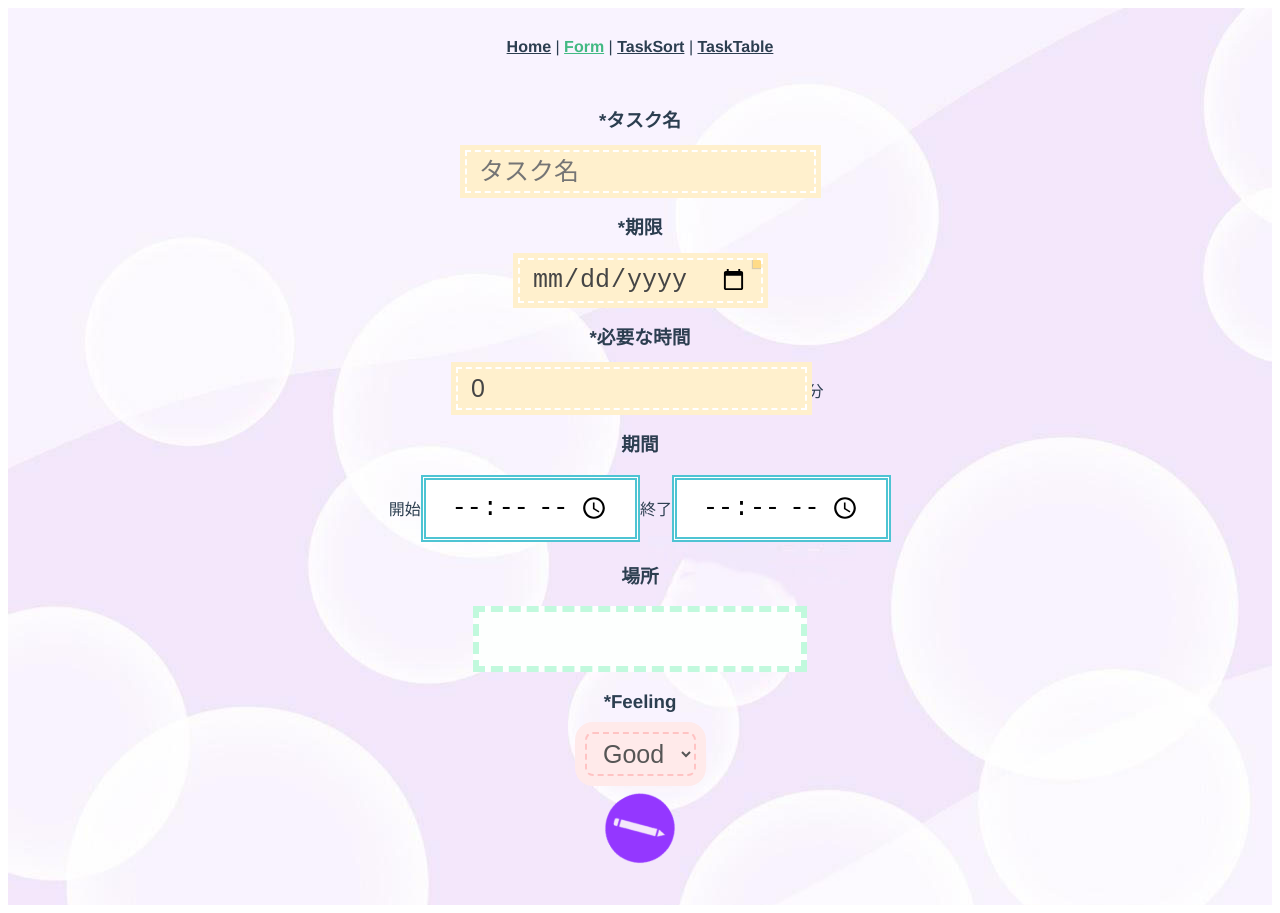
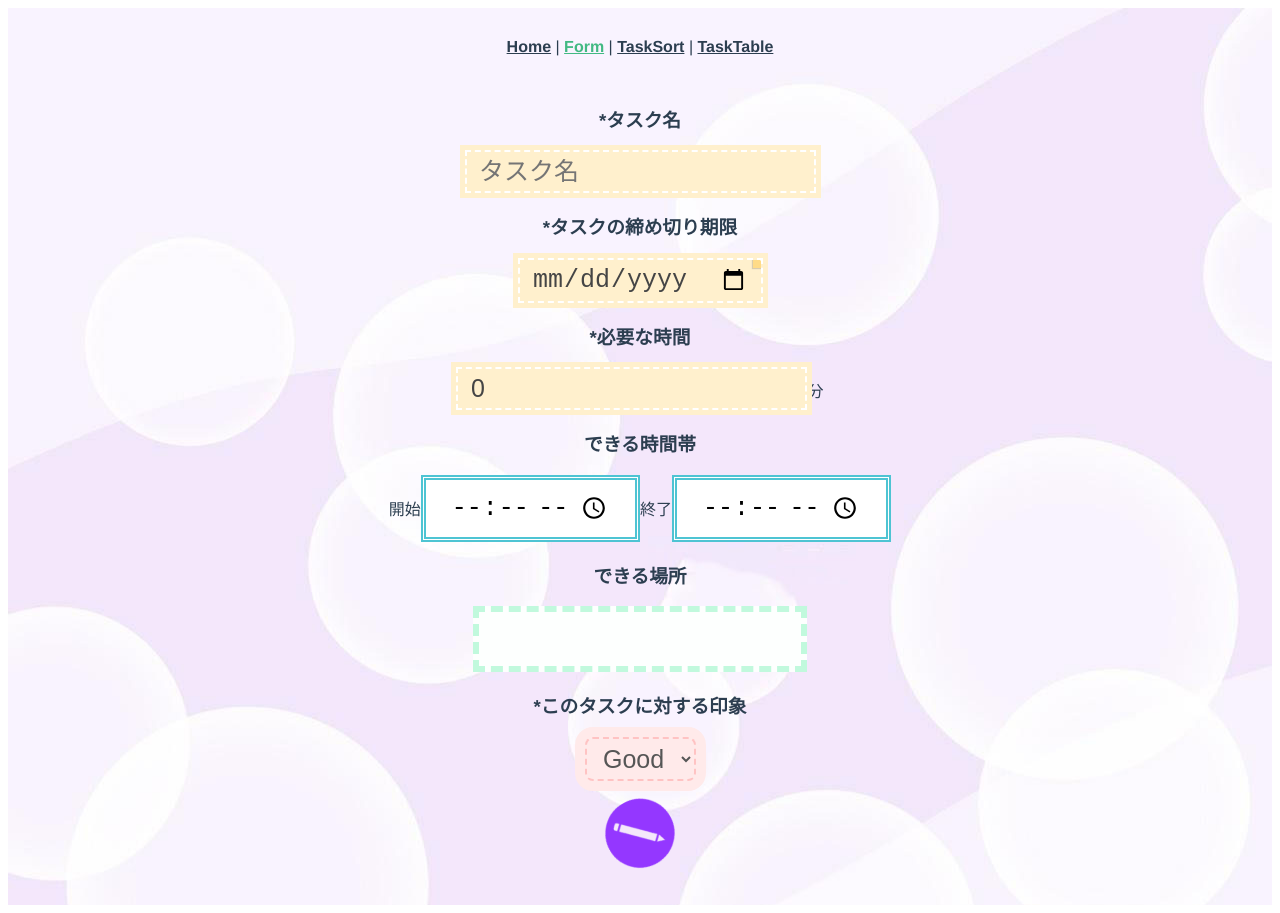
Before and after one commit to FukeKazki/TapiokaTaskApp, a Vue app: page /form in a window 1280 px wide. Built offline with nearby package versions, Linux system fonts and the light colour scheme.

Commit message:
Update: 各種ボタン名称の簡易化

```diff
--- a/src/views/Form.vue
+++ b/src/views/Form.vue
@@ -5,7 +5,7 @@
             <input type="text" placeholder="タスク名" v-model="name" class="box25">
 
 
-            <h3>*期限</h3>
+            <h3>*タスクの締め切り期限</h3>
             <input type="date" v-model="dedLine" class="box25">
 
 
@@ -13,17 +13,17 @@
             <input type="number" v-model="usingTime" class="box25">分
 
 
-            <h3>期間</h3>
+            <h3>できる時間帯</h3>
             <span>開始</span><input type="time" v-model="start" class="box5">
             <span>終了</span><input type="time" v-model="end" class="box5">
 
 
-            <h3>場所</h3>
+            <h3>できる場所</h3>
             <input type="text" v-model="tmpPlace" class="box6" @change="setPlace">
 
 
             <div>
-                <h3>*Feeling</h3>
+                <h3>*このタスクに対する印象</h3>
                 <select name="" id="" v-model="feeling" class="box15">
                     <option value="Good" selected>Good</option>
                     <option value="Bad">Bad</option>
--- a/src/views/TaskSort.vue
+++ b/src/views/TaskSort.vue
@@ -5,13 +5,13 @@
             <h3>場所</h3>
             <input type="text" placeholder="場所" v-model="place" class="box">
 
-            <h3>気分</h3>
+            <h3>今の気分</h3>
             <select name="" id="" v-model="feeling" class="select">
                 <option value="Good" selected>Good</option>
                 <option value="Bad">Bad</option>
             </select>
 
-            <h3>暇な時間</h3>
+            <h3>今から利用出来る時間の長さ</h3>
             <input type="number" v-model="freeTime" class="input free-time-input">分
 
             <button type="submit" @click="onsubmit"><img src="../assets/icon2.png" width="50" height="50" class="bar">
```
